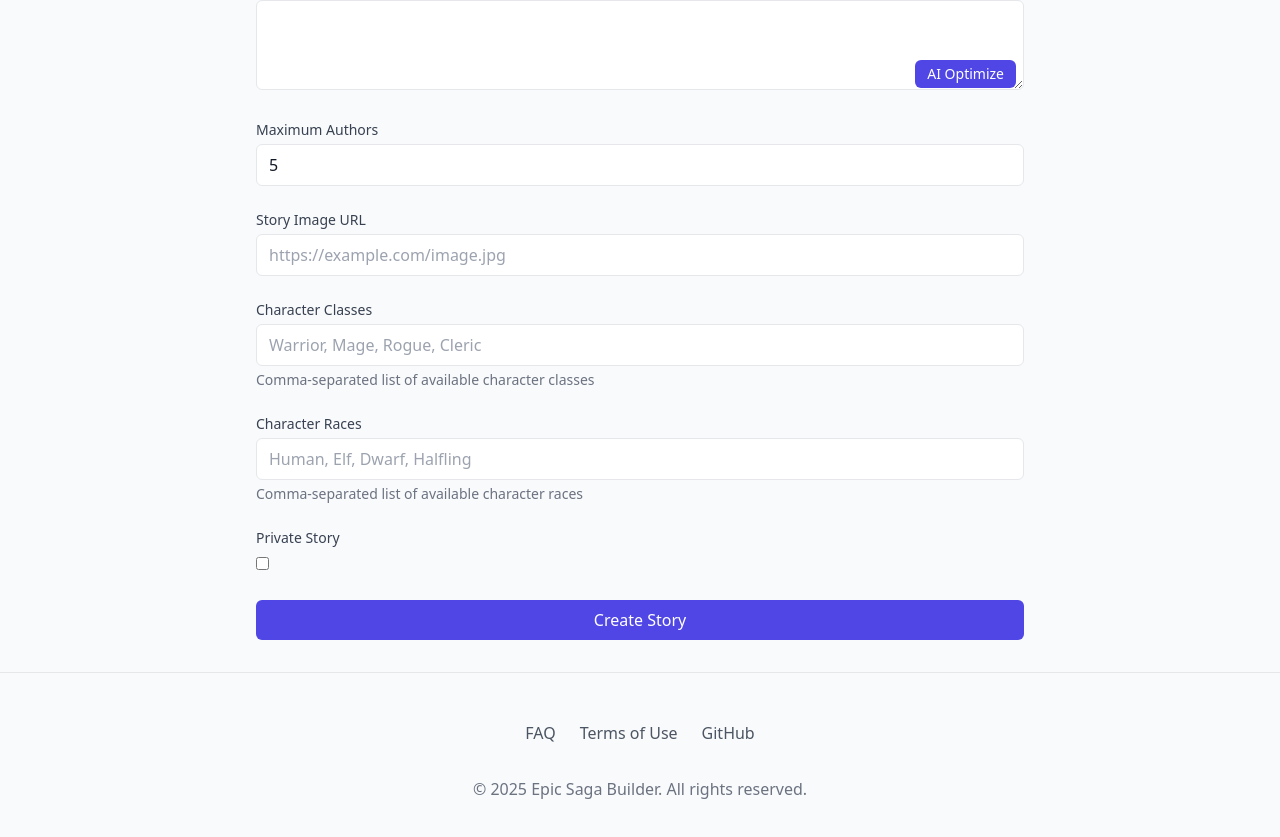
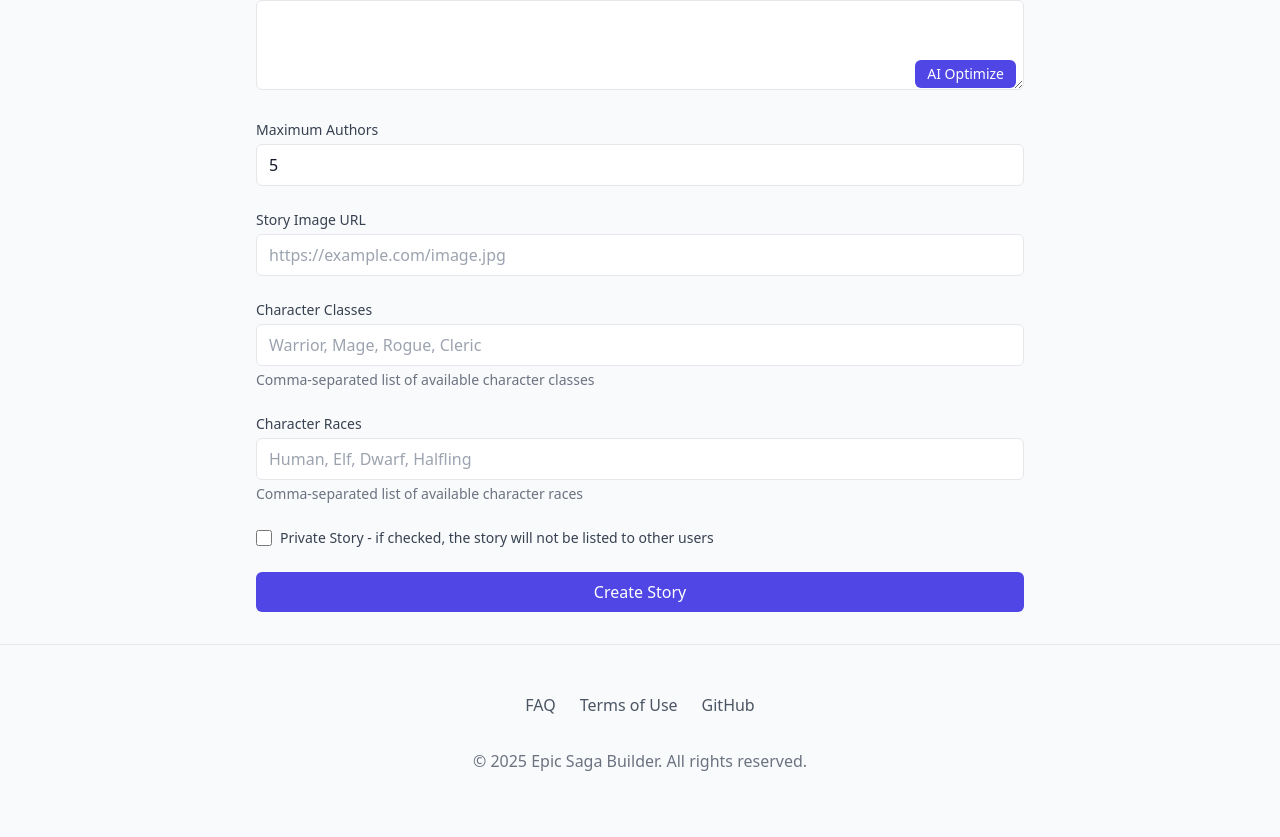
Before and after one commit to pburglin/EpicSagaBuilder, a React (Vite) app: page /stories/new in a window 1280 px wide. Shown: the part 590-1427 px from the top of the page. Built offline with nearby package versions, Linux system fonts and the light colour scheme; no server answers; what @react-pdf/renderer would draw is missing.

Commit message:
added support for private stories

```diff
--- a/src/pages/CreateStory.tsx
+++ b/src/pages/CreateStory.tsx
@@ -310,17 +310,17 @@ export default function CreateStory() {
               </p>
             </div>
 
-            <div>
-              <label className="block text-sm font-medium text-gray-700 mb-1">
-                Private Story
-              </label>
+            <div className="flex items-center gap-2">
               <input
                 type="checkbox"
                 name="isPrivate"
                 checked={formData.isPrivate}
                 onChange={handleInputChange}
-                className="border rounded-md"
+                className="h-4 w-4 text-indigo-600 focus:ring-indigo-500 border-gray-300 rounded"
               />
+              <label className="text-sm font-medium text-gray-700">
+                Private Story - if checked, the story will not be listed to other users
+              </label>
             </div>
 
             {error && (
```
